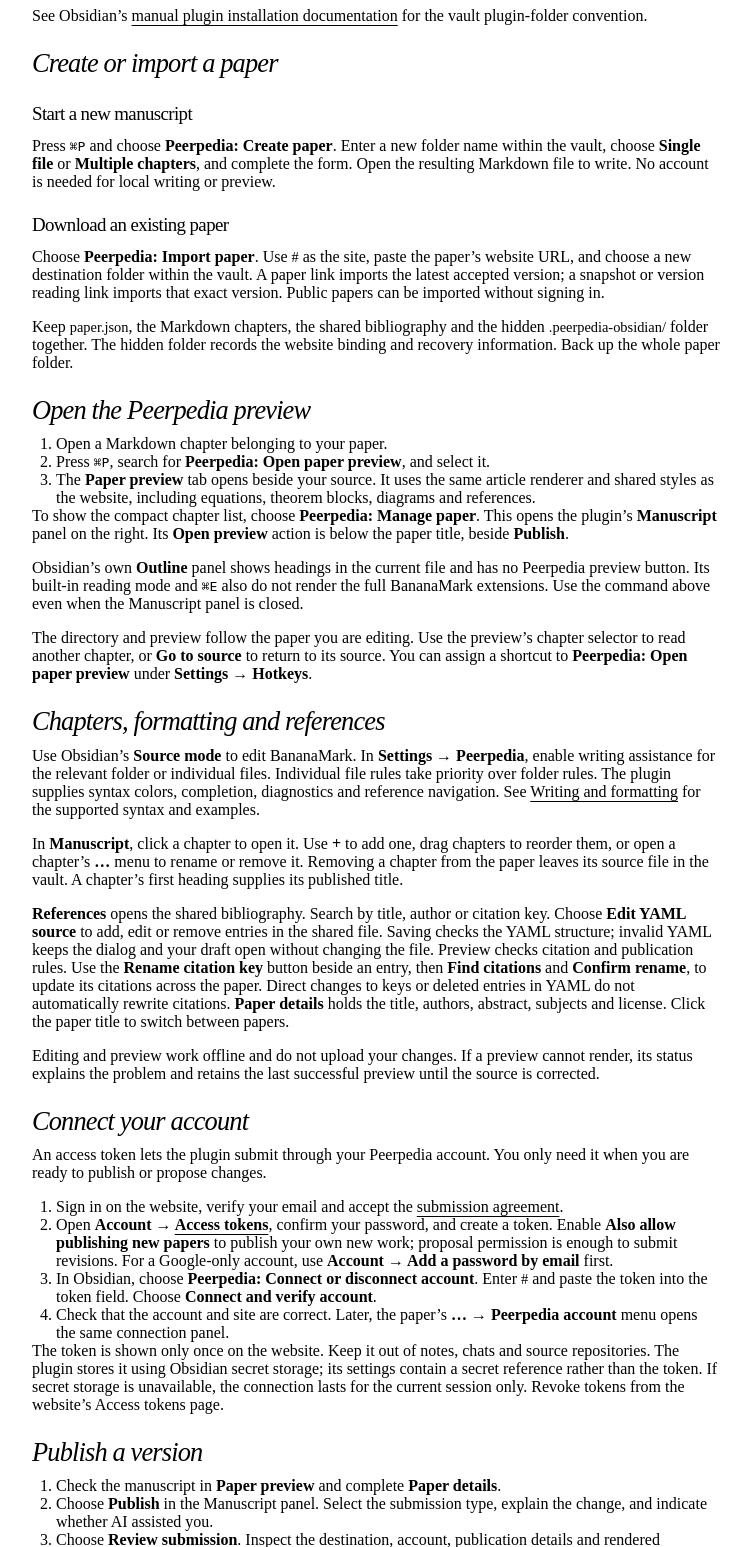
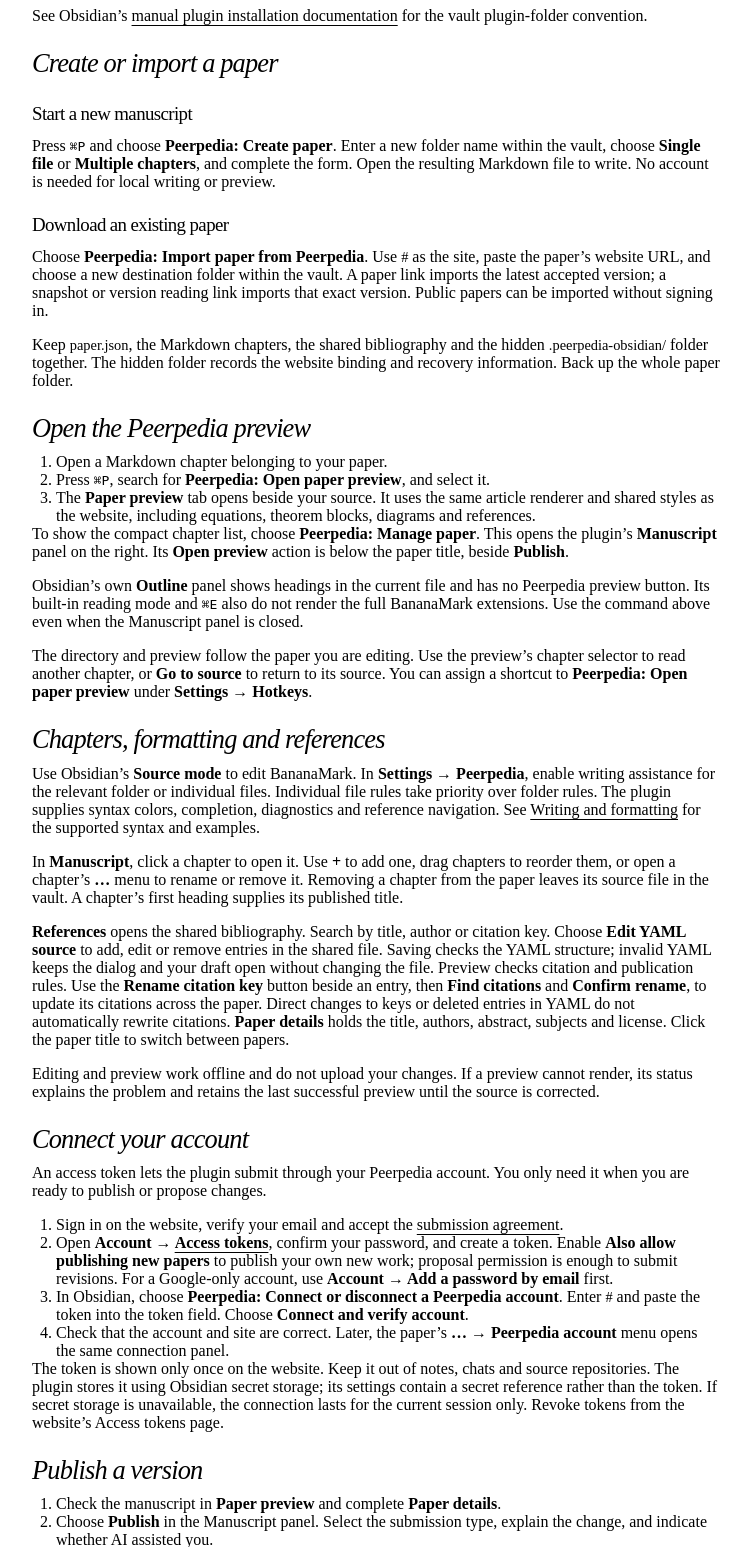
Before and after one commit to peerpedia/peerpedia, a Django app: template templates/publishing/help_obsidian.html in a window 1280 px wide. Shown: the part 887-2434 px from the top of the page, without its empty margins (264-1015 px from the left). Run offline with Django 5.2, Linux system fonts and the light colour scheme; the template is opened without the code that fills it: most values are stand-ins (such as "Sample title", 1, 10 or a date in 2020).

Commit message:
Keep guide command names consistent with published 0.1.3

```diff
--- a/obsidian/src/main.ts
+++ b/obsidian/src/main.ts
@@ -127,7 +127,7 @@ export default class PeerpediaPlugin extends Plugin {
     const connection = new ConnectionModal(this.app, storedIdentity(settings?.connection), transport,
       credentials,
       (identity: AccountIdentity | null, pending: readonly AccountIdentity[]): Promise<void> => this.updateConnection(identity, pending), cleanup);
-    this.addCommand({ id: "connect-account", name: "Connect or disconnect account", callback: (): void => connection.open() });
+    this.addCommand({ id: "connect-account", name: "Connect or disconnect a Peerpedia account", callback: (): void => connection.open() });
     this.register((): void => connection.close());
     this.registerView(PREVIEW_VIEW, (leaf: WorkspaceLeaf): PreviewView => new PreviewView(leaf, store, language, renderer));
     const openPaperPreview = async (selectedRoot?: string): Promise<void> => {
@@ -211,7 +211,7 @@ export default class PeerpediaPlugin extends Plugin {
     };
     this.addCommand({ id: "manage-paper", name: "Manage paper", callback: (): void => showPanel(false) });
     this.addCommand({ id: "create-paper", name: "Create paper", callback: (): void => showPanel(true) });
-    this.addCommand({ id:"import-paper", name:"Import paper", callback:(): void => {
+    this.addCommand({ id:"import-paper", name:"Import paper from Peerpedia", callback:(): void => {
       void openPanel().then((panel: ProjectPanel): void => panel.importForm())
         .catch((error: unknown): void => { new Notice(errorMessage(error)); });
     } });
--- a/templates/publishing/help_obsidian.html
+++ b/templates/publishing/help_obsidian.html
@@ -41,7 +41,7 @@
   <h3>Start a new manuscript</h3>
   <p>Press <kbd>⌘P</kbd> and choose <strong>Peerpedia: Create paper</strong>. Enter a new folder name within the vault, choose <strong>Single file</strong> or <strong>Multiple chapters</strong>, and complete the form. Open the resulting Markdown file to write. No account is needed for local writing or preview.</p>
   <h3>Download an existing paper</h3>
-  <p>Choose <strong>Peerpedia: Import paper</strong>. Use <code>{{ site_url }}</code> as the site, paste the paper’s website URL, and choose a new destination folder within the vault. A paper link imports the latest accepted version; a snapshot or version reading link imports that exact version. Public papers can be imported without signing in.</p>
+  <p>Choose <strong>Peerpedia: Import paper from Peerpedia</strong>. Use <code>{{ site_url }}</code> as the site, paste the paper’s website URL, and choose a new destination folder within the vault. A paper link imports the latest accepted version; a snapshot or version reading link imports that exact version. Public papers can be imported without signing in.</p>
   <p>Keep <code>paper.json</code>, the Markdown chapters, the shared bibliography and the hidden <code>.peerpedia-obsidian/</code> folder together. The hidden folder records the website binding and recovery information. Back up the whole paper folder.</p>
 </section>
 <section id="preview">
@@ -68,7 +68,7 @@
   <ol class="help-steps">
     <li>Sign in on the website, verify your email and accept the <a href="{% url 'agreements' %}">submission agreement</a>.</li>
     <li>Open <strong>Account → <a href="{% url 'access_tokens' %}">Access tokens</a></strong>, confirm your password, and create a token. Enable <strong>Also allow publishing new papers</strong> to publish your own new work; proposal permission is enough to submit revisions. For a Google-only account, use <strong>Account → Add a password by email</strong> first.</li>
-    <li>In Obsidian, choose <strong>Peerpedia: Connect or disconnect account</strong>. Enter <code>{{ site_url }}</code> and paste the token into the token field. Choose <strong>Connect and verify account</strong>.</li>
+    <li>In Obsidian, choose <strong>Peerpedia: Connect or disconnect a Peerpedia account</strong>. Enter <code>{{ site_url }}</code> and paste the token into the token field. Choose <strong>Connect and verify account</strong>.</li>
     <li>Check that the account and site are correct. Later, the paper’s <strong>… → Peerpedia account</strong> menu opens the same connection panel.</li>
   </ol>
   <p>The token is shown only once on the website. Keep it out of notes, chats and source repositories. The plugin stores it using Obsidian secret storage; its settings contain a secret reference rather than the token. If secret storage is unavailable, the connection lasts for the current session only. Revoke tokens from the website’s Access tokens page.</p>
```
Also changed, not shown: obsidian/docs/installation.md (+1 -1 lines), obsidian/docs/usage.md (+2 -2 lines), README.md.
